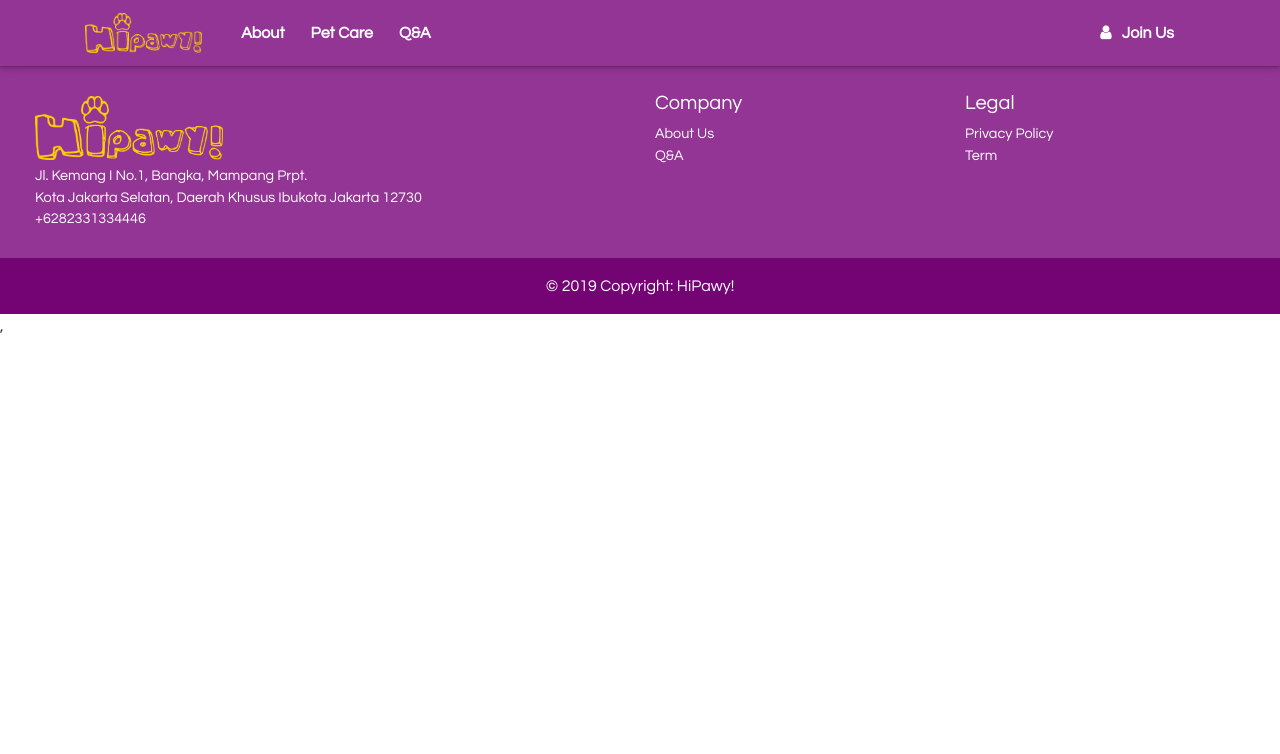
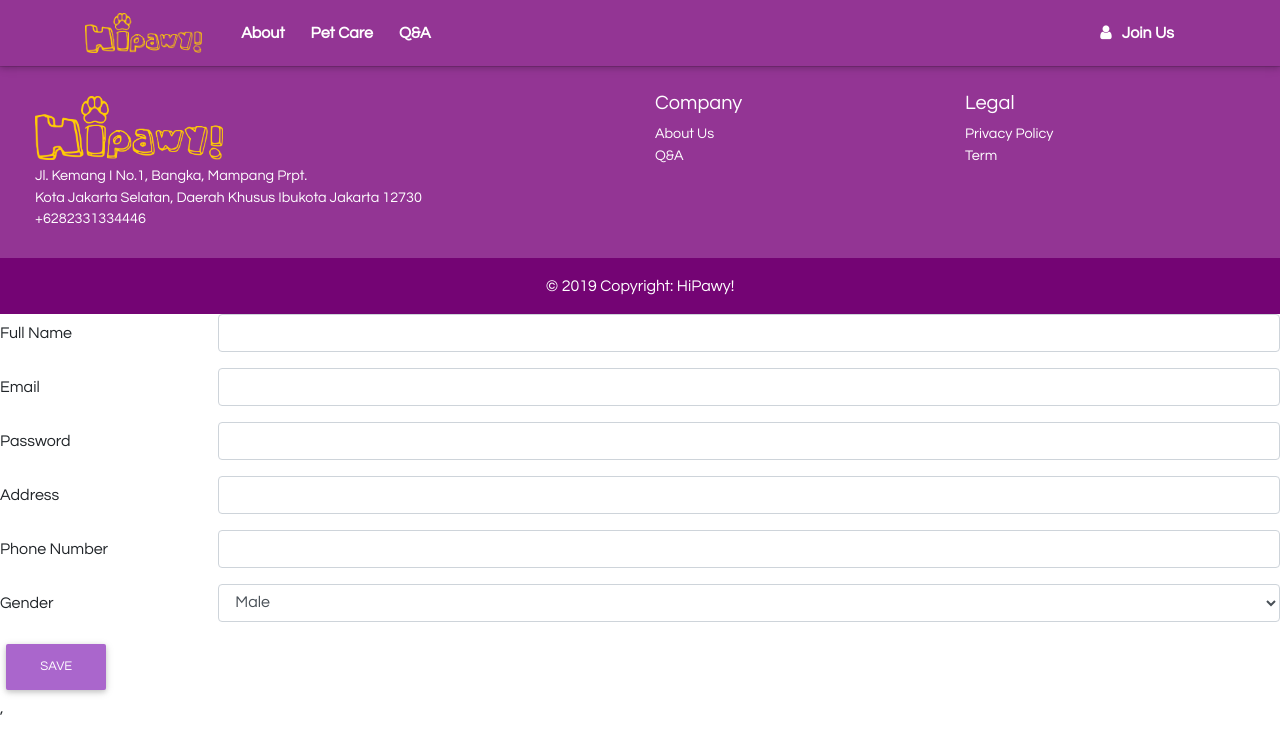
Before and after one commit to hipawy/hipawy-frontend, a React (Create React App) app: page /PetCare in a window 1280 px wide. Shown: the top 754 px of the page. Built offline with nearby package versions, Linux system fonts and the light colour scheme.

Commit message:
create icon_login and user update

```diff
--- a/src/components/Header.js
+++ b/src/components/Header.js
@@ -52,7 +52,7 @@ const Loginfont = styled(CardTitle)`
 class Header extends Component {
   constructor(props) {
     super(props);
-    this.state = { modal: false, activeTab: "1" };
+    this.state = { modal: false, activeTab: "1", login: true };
 
     this.toggle = this.toggle.bind(this);
   }
@@ -69,6 +69,24 @@ class Header extends Component {
     }
   };
   render() {
+    let icon_login;
+
+    if (this.state.login === true) {
+      icon_login = (
+        <div>
+          <i className="fa fa-user" />
+          <span style={{ marginLeft: "10px" }}>Join Us</span>
+        </div>
+      );
+    } else {
+      icon_login = (
+        <div>
+          <i className="fas fa-user-edit" />
+          <span style={{ marginLeft: "10px" }}>Login</span>
+        </div>
+      );
+    }
+
     return (
       <div>
         <NavBar expand="md">
@@ -90,10 +108,7 @@ class Header extends Component {
 
             <Nav>
               <NavItem>
-                <NavTags onClick={this.toggle}>
-                  <i className="fa fa-user" />
-                  <span style={{ marginLeft: "10px" }}>Join Us</span>
-                </NavTags>
+                <NavTags onClick={this.toggle}>{icon_login}</NavTags>
               </NavItem>
             </Nav>
           </div>
--- /dev/null
+++ b/src/components/UserSetting/UserUpdate.js
@@ -0,0 +1,66 @@
+import React, { Component } from "react";
+import { Col, Button, Form, FormGroup, Label, Input } from "reactstrap";
+
+class UserUpdate extends Component {
+  state = {};
+  render() {
+    return (
+      <Form>
+        <FormGroup row>
+          <Label for="fullName" sm={2}>
+            Full Name
+          </Label>
+          <Col sm={10}>
+            <Input type="text" name="fullName" id="name" />
+          </Col>
+        </FormGroup>
+        <FormGroup row>
+          <Label for="Email" sm={2}>
+            Email
+          </Label>
+          <Col sm={10}>
+            <Input type="email" name="email" id="updateEmail" />
+          </Col>
+        </FormGroup>
+        <FormGroup row>
+          <Label for="Password" sm={2}>
+            Password
+          </Label>
+          <Col sm={10}>
+            <Input type="password" name="password" id="updatePassword" />
+          </Col>
+        </FormGroup>
+        <FormGroup row>
+          <Label for="Address" sm={2}>
+            Address
+          </Label>
+          <Col sm={10}>
+            <Input type="text" name="address" id="updateAddress" />
+          </Col>
+        </FormGroup>
+        <FormGroup row>
+          <Label for="phoneNumber" sm={2}>
+            Phone Number
+          </Label>
+          <Col sm={10}>
+            <Input type="number" name="phoneNumber" id="phone" />
+          </Col>
+        </FormGroup>
+        <FormGroup row>
+          <Label for="Gender" sm={2}>
+            Gender
+          </Label>
+          <Col sm={10}>
+            <Input type="select" name="gender" id="selectGender">
+              <option>Male</option>
+              <option>Female</option>
+            </Input>
+          </Col>
+        </FormGroup>
+        <Button type="submit">Save</Button>
+      </Form>
+    );
+  }
+}
+
+export default UserUpdate;
--- a/src/views/PetCare.js
+++ b/src/views/PetCare.js
@@ -2,16 +2,19 @@ import React, { Component } from "react";
 // import styled from "styled-components";
 import Header from "../components/Header";
 import Footer from "../components/Footer";
+import UserUpdate from "../components/UserSetting/UserUpdate";
+
 
 class PetCare extends Component {
   state = {};
   render() {
-    return (
-      <div>
-        <Header />
+    return <div>
+      <Header />
         <Footer />
-      </div>
-    );
+        <div>
+          <UserUpdate />
+        </div>
+      </div>;
   }
 }
 
```
Also changed, not shown: src/components/UserSetting/index.js (+28 -11 lines).
